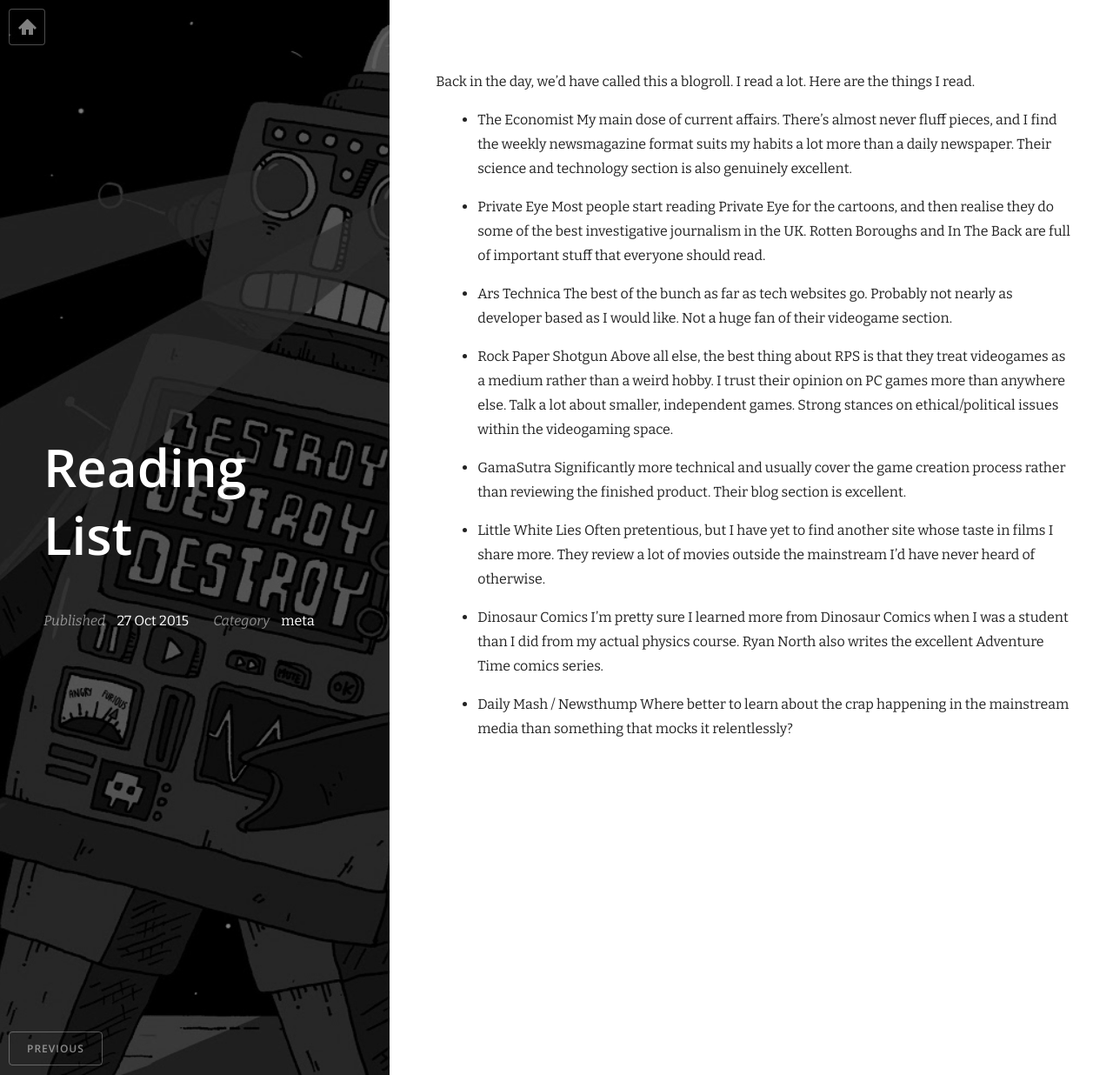
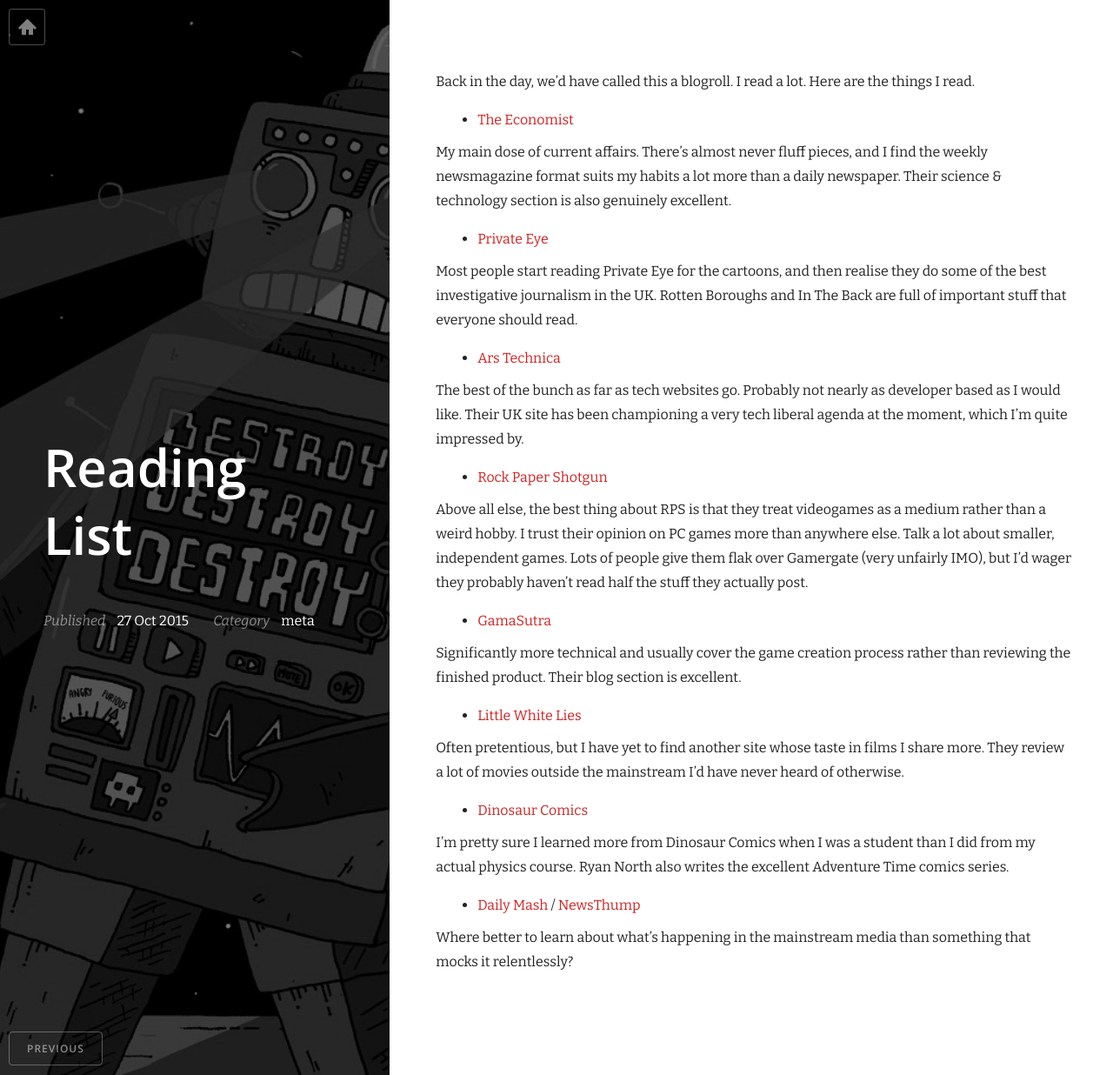
Before and after one commit to burythehammer/burythehammer.github.io, a Jekyll site: the page built from _posts/2015-10-27-reading-list.md, in a window 1280 px wide. Shown: the whole page at 87% size. Built offline with Jekyll 4.4.1, drawn with Linux system fonts in a browser that asks for light colours; nearby versions of some CDN libraries; Markdown is read by kramdown in place of the engine named in the settings.

Commit message:
Fixes to reading list

```diff
--- a/_posts/2015-10-27-reading-list.md
+++ b/_posts/2015-10-27-reading-list.md
@@ -8,26 +8,34 @@
 
 Back in the day, we'd have called this a blogroll. I read a lot. Here are the things I read.
 
-* The Economist
-My main dose of current affairs. There's almost never fluff pieces, and I find the weekly newsmagazine format suits my habits a lot more than a daily newspaper. Their science and technology section is also genuinely excellent.
+* [The Economist](http://www.economist.com/)
 
-* Private Eye
+My main dose of current affairs. There's almost never fluff pieces, and I find the weekly newsmagazine format suits my habits a lot more than a daily newspaper. Their science & technology section is also genuinely excellent.
+
+* [Private Eye](http://www.private-eye.co.uk/)
+
 Most people start reading Private Eye for the cartoons, and then realise they do some of the best investigative journalism in the UK. Rotten Boroughs and In The Back are full of important stuff that everyone should read.
 
-* Ars Technica
-The best of the bunch as far as tech websites go. Probably not nearly as developer based as I would like. Not a huge fan of their videogame section.
+* [Ars Technica](http://arstechnica.co.uk/)
 
-* Rock Paper Shotgun
-Above all else, the best thing about RPS is that they treat videogames as a medium rather than a weird hobby. I trust their opinion on PC games more than anywhere else. Talk a lot about smaller, independent games. Strong stances on ethical/political issues within the videogaming space.
+The best of the bunch as far as tech websites go. Probably not nearly as developer based as I would like. Their UK site has been championing a very tech liberal agenda at the moment, which I'm quite impressed by.
 
-* GamaSutra
+* [Rock Paper Shotgun](http://www.rockpapershotgun.com/)
+
+Above all else, the best thing about RPS is that they treat videogames as a medium rather than a weird hobby. I trust their opinion on PC games more than anywhere else. Talk a lot about smaller, independent games. Lots of people give them flak over Gamergate (very unfairly IMO), but I'd wager they probably haven't read half the stuff they actually post.
+
+* [GamaSutra](http://www.gamasutra.com/)
+
 Significantly more technical and usually cover the game creation process rather than reviewing the finished product. Their blog section is excellent.
 
-* Little White Lies
+* [Little White Lies](http://littlewhitelies.co.uk/)
+
 Often pretentious, but I have yet to find another site whose taste in films I share more. They review a lot of movies outside the mainstream I'd have never heard of otherwise.
 
-* Dinosaur Comics
+* [Dinosaur Comics](http://www.qwantz.com/)
+
 I'm pretty sure I learned more from Dinosaur Comics when I was a student than I did from my actual physics course. Ryan North also writes the excellent Adventure Time comics series.
 
-* Daily Mash / Newsthump
-Where better to learn about the crap happening in the mainstream media than something that mocks it relentlessly?
+* [Daily Mash](http://www.thedailymash.co.uk/) / [NewsThump](http://www.newsthump.com/)
+
+Where better to learn about what's happening in the mainstream media than something that mocks it relentlessly?
```
